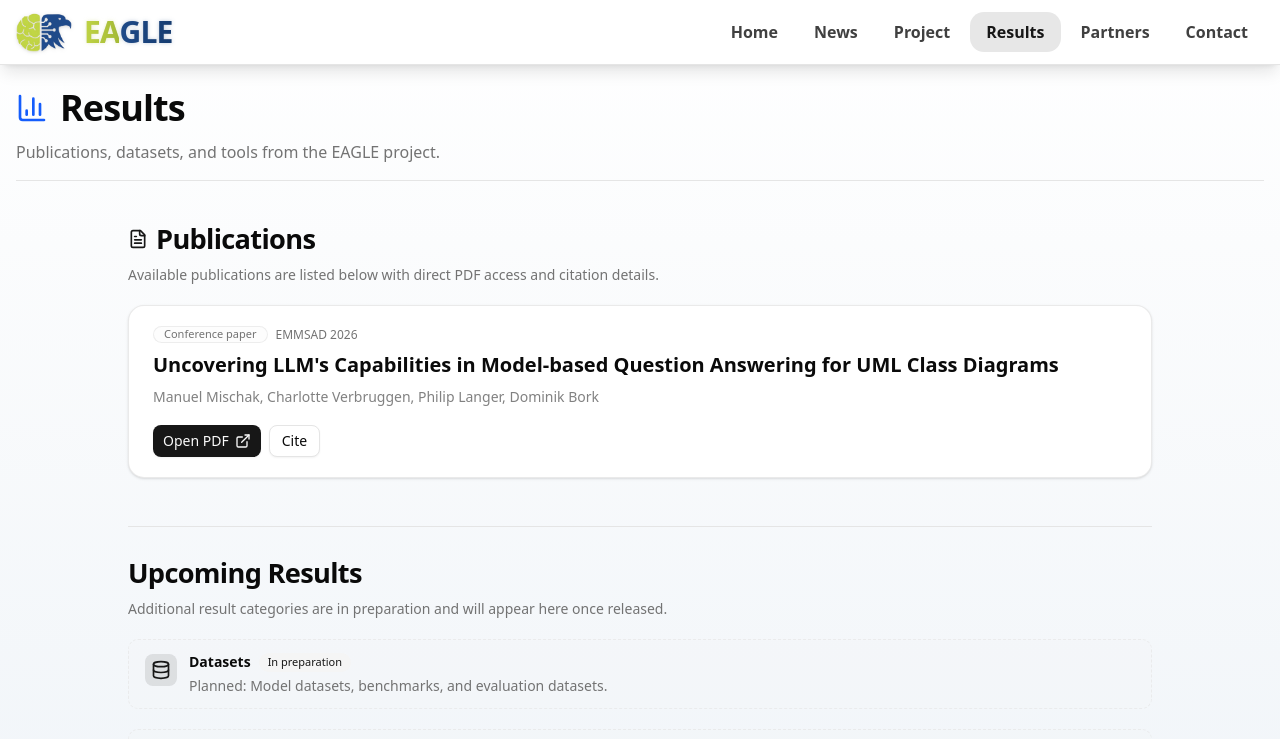
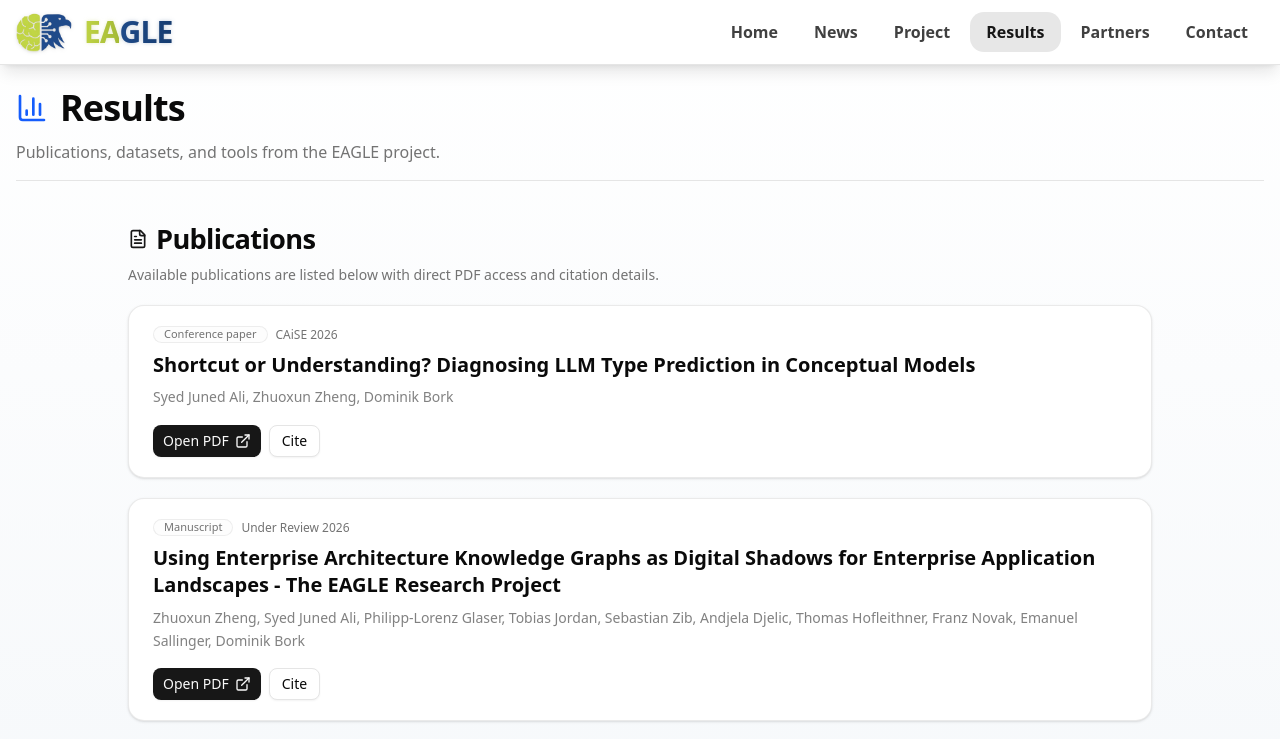
Before and after one commit to EAGLE-Project-FFG/eagle-website, a React (Vite) app: page /results in a window 1280 px wide. Shown: the top 739 px of the page. Built offline with nearby package versions, Linux system fonts and the light colour scheme.

Commit message:
update publications

```diff
--- a/src/pages/ResultsPage.tsx
+++ b/src/pages/ResultsPage.tsx
@@ -26,6 +26,50 @@ type Publication = {
 };
 
 const publications: Publication[] = [
+  {
+    citationKey: "CAISE26-Shortcut-Understanding",
+    title:
+      "Shortcut or Understanding? Diagnosing LLM Type Prediction in Conceptual Models",
+    authors: "Syed Juned Ali, Zhuoxun Zheng, Dominik Bork",
+    venue: "CAiSE",
+    year: "2026",
+    type: "Conference paper",
+    url: "/publications/2026_Shortcut_or_Understanding.pdf",
+    citation:
+      "Ali, S.J., Zheng, Z., & Bork, D. (2026). Shortcut or Understanding? Diagnosing LLM Type Prediction in Conceptual Models. In L. Fuentes, P. Plebani, C. Combi, & H. Reijers (Eds.), Advanced Information Systems Engineering. CAiSE 2026. Lecture Notes in Computer Science, vol 16559. Springer, Cham. https://doi.org/10.1007/978-3-032-28117-3_3",
+    bibtex: `@inproceedings{CAISE26-Shortcut-Understanding,
+  author = {Syed Juned Ali and Zhuoxun Zheng and Dominik Bork},
+  booktitle = {Advanced Information Systems Engineering. CAiSE 2026},
+  doi = {10.1007/978-3-032-28117-3_3},
+  pages = {37--55},
+  publisher = {Springer},
+  series = {Lecture Notes in Computer Science},
+  title = {Shortcut or Understanding? Diagnosing LLM Type Prediction in Conceptual Models},
+  url = {/publications/2026_Shortcut_or_Understanding.pdf},
+  volume = {16559},
+  year = {2026}
+}`,
+  },
+  {
+    citationKey: "KI26-EAGLE",
+    title:
+      "Using Enterprise Architecture Knowledge Graphs as Digital Shadows for Enterprise Application Landscapes - The EAGLE Research Project",
+    authors:
+      "Zhuoxun Zheng, Syed Juned Ali, Philipp-Lorenz Glaser, Tobias Jordan, Sebastian Zib, Andjela Djelic, Thomas Hofleithner, Franz Novak, Emanuel Sallinger, Dominik Bork",
+    venue: "Under Review",
+    year: "2026",
+    type: "Manuscript",
+    url: "/publications/2026_KI_EAGLE.pdf",
+    citation:
+      "Zheng, Z., Ali, S.J., Glaser, P.-L., Jordan, T., Zib, S., Djelic, A., Hofleithner, T., Novak, F., Sallinger, E., & Bork, D. (2026). Using Enterprise Architecture Knowledge Graphs as Digital Shadows for Enterprise Application Landscapes - The EAGLE Research Project. Under review.",
+    bibtex: `@article{KI26-EAGLE,
+  author = {Zhuoxun Zheng and Syed Juned Ali and Philipp-Lorenz Glaser and Tobias Jordan and Sebastian Zib and Andjela Djelic and Thomas Hofleithner and Franz Novak and Emanuel Sallinger and Dominik Bork},
+  note = {Under review},
+  title = {Using Enterprise Architecture Knowledge Graphs as Digital Shadows for Enterprise Application Landscapes - The EAGLE Research Project},
+  url = {/publications/2026_KI_EAGLE.pdf},
+  year = {2026}
+}`,
+  },
   {
     citationKey: "EMMSAD26-LLM-QA",
     title:
```
Also changed, not shown: 2 other files (tests, documents, lock files or other folders).
